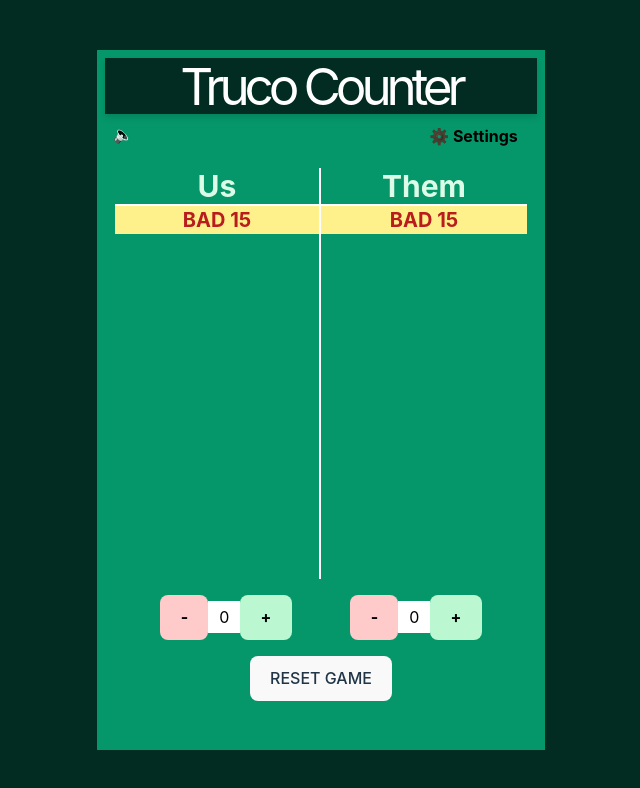
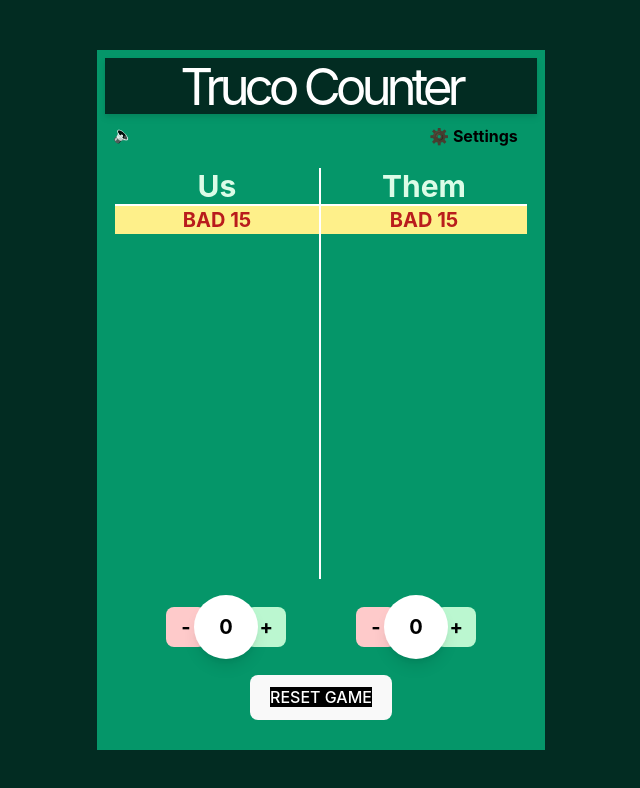
Before and after one commit to gonzalonf/truco-counter, a React (Vite) app: page / in a window 1280 px wide. Shown: the top 788 px of the page, without its empty margins (319-959 px from the left). Built offline with nearby package versions, Linux system fonts and the light colour scheme.

Commit message:
feat: update styles

```diff
--- a/src/App.tsx
+++ b/src/App.tsx
@@ -45,9 +45,8 @@ function App() {
                                 onClick={() => setToggleCog(!toggleCog)}
                             >
                                 <span
-                                    className={`inline-block transform transition-all duration-500 ${
-                                        toggleCog ? 'rotate-90' : 'rotate-0'
-                                    }`}
+                                    className={`inline-block transform transition-all duration-500 ${toggleCog ? 'rotate-90' : 'rotate-0'
+                                        }`}
                                 >
                                     ⚙️
                                 </span>{' '}
@@ -116,7 +115,7 @@ function App() {
                         <ConfirmButtonWithModal
                             callback={() => dispatch({ type: 'reset', payload: '' })}
                         >
-                            <span className="select-none">{translations.reset}</span>
+                            <span className="select-none bg-black text-white">{translations.reset}</span>
                         </ConfirmButtonWithModal>
                     </section>
                 </article>
--- a/src/components/Controls.tsx
+++ b/src/components/Controls.tsx
@@ -12,28 +12,30 @@ const Controls = ({
     ariaLabel?: string;
 }) => {
     return (
-        <div className="flex items-center" aria-label={ariaLabel}>
+        <div className="flex items-center relative" aria-label={ariaLabel}>
             <button
                 aria-label="Decrement points"
-                className="bg-red-200 font-bold"
+                className="bg-red-200 font-bold absolute w-8 h-10 flex items-center justify-center"
+                style={{ right: '3.25rem' }}
                 onClick={decrease}
             >
-                <span className="select-none text-black">-</span>
+                <span className="select-none text-black text-xl">-</span>
             </button>
             <div
                 aria-label="Displayed points"
-                className="flex h-8 w-8 select-none items-center justify-center bg-white p-2 text-black"
+                className="flex relative h-16 w-16 rounded-full text-xl font-bold select-none items-center justify-center bg-white p-2 text-black z-10 shadow-lg"
             >
                 {count}
             </div>
             <button
                 aria-label="Increment points"
-                className="bg-green-200 font-bold"
+                className="bg-green-200 font-bold absolute w-8 h-10 flex items-center justify-center"
+                style={{ left: '3.25rem' }}
                 onClick={increase}
             >
-                <span className="select-none text-black">+</span>
+                <span className="select-none text-black text-xl">+</span>
             </button>
-        </div>
+        </div >
     );
 };
 
```
